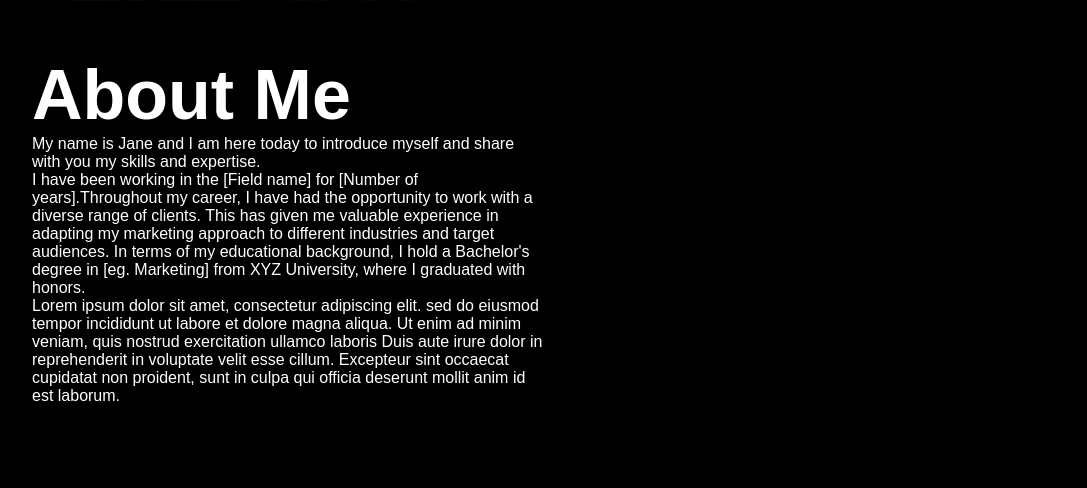
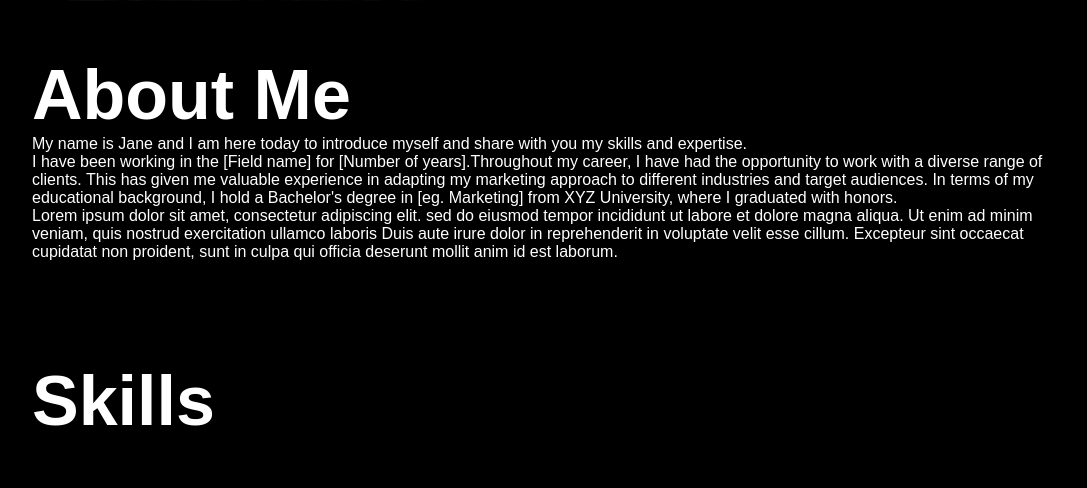
Before and after one commit to SikhoSwart/portfolio_project, a plain HTML site: page index.html in a window 1280 px wide. Shown: the part 1346-1834 px from the top of the page, without its empty margins (96-1183 px from the left). Drawn offline with Linux system fonts and the light colour scheme; a script that the page names is missing.

Commit message:
Update index.html

```diff
--- a/index.html
+++ b/index.html
@@ -37,7 +37,7 @@
                     <img src="images/side.PNG">
                 </div>
                 <!--------second column-------->
-                <div class="col2">
+                <div class="col1">
                     <h1 class="text">About Me</h1>
                     <p>
                         My name is Jane and I am here today to introduce myself and share with you my skills and expertise.
```
